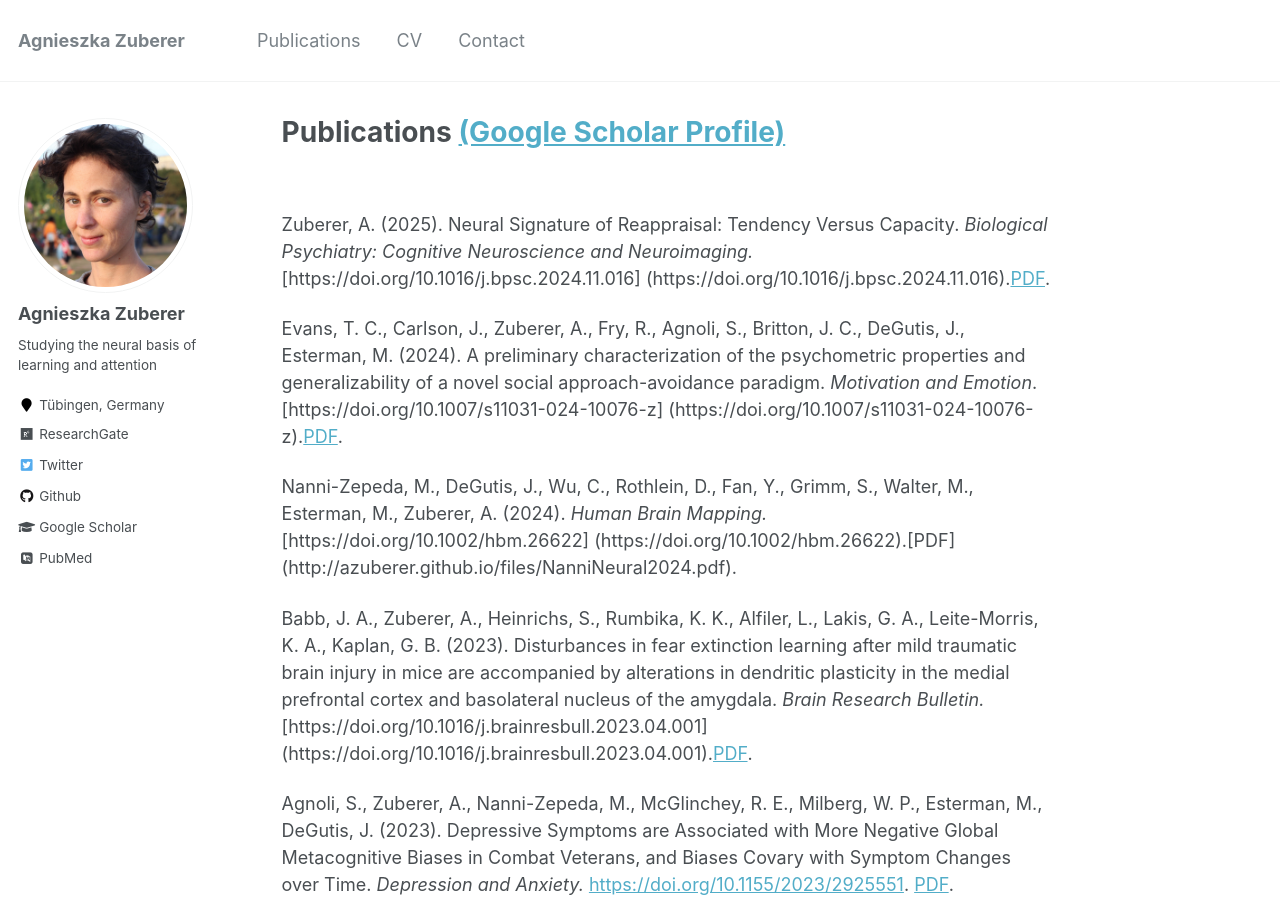
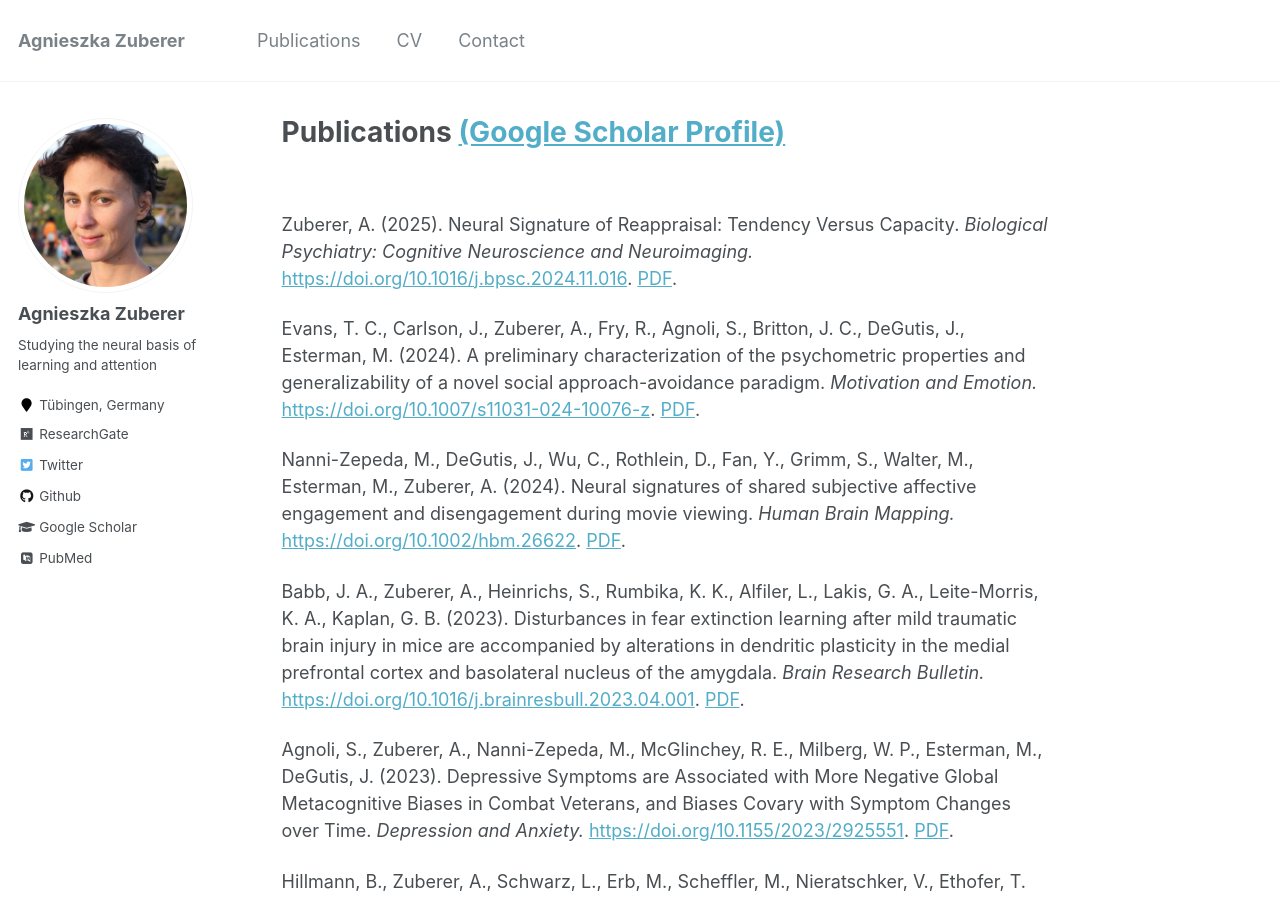
Before and after one commit to azuberer/azuberer.github.io, a Jekyll site: the page built from _pages/publications.md, in a window 1280 px wide and 900 px high. Built offline with Jekyll 4.4.1, drawn with Linux system fonts in a browser that asks for light colours; some web fonts are replaced.

Commit message:
Update publications.md

```diff
--- a/_pages/publications.md
+++ b/_pages/publications.md
@@ -5,22 +5,13 @@ author_profile: true
 ---
 <br>
 
-Zuberer, A. (2025). Neural Signature of Reappraisal: Tendency Versus Capacity. *Biological Psychiatry: Cognitive Neuroscience and Neuroimaging.*
-[https://doi.org/10.1016/j.bpsc.2024.11.016]
-(https://doi.org/10.1016/j.bpsc.2024.11.016).[PDF](http://azuberer.github.io/files/ZubererNeural2025.pdf).
+Zuberer, A. (2025). Neural Signature of Reappraisal: Tendency Versus Capacity. *Biological Psychiatry: Cognitive Neuroscience and Neuroimaging.* [https://doi.org/10.1016/j.bpsc.2024.11.016](https://doi.org/10.1016/j.bpsc.2024.11.016). [PDF](http://azuberer.github.io/files/ZubererNeural2025.pdf).
 
+Evans, T. C., Carlson, J., Zuberer, A., Fry, R., Agnoli, S., Britton, J. C., DeGutis, J., Esterman, M. (2024). A preliminary characterization of the psychometric properties and generalizability of a novel social approach-avoidance paradigm. *Motivation and Emotion.* [https://doi.org/10.1007/s11031-024-10076-z](https://doi.org/10.1007/s11031-024-10076-z). [PDF](http://azuberer.github.io/files/EvansPreliminary2024.pdf).
 
-Evans, T. C., Carlson, J., Zuberer, A., Fry, R., Agnoli, S., Britton, J. C., DeGutis, J., Esterman, M. (2024). A preliminary characterization of the psychometric properties and generalizability of a novel social approach-avoidance paradigm. *Motivation and Emotion*.
-[https://doi.org/10.1007/s11031-024-10076-z]
-(https://doi.org/10.1007/s11031-024-10076-z).[PDF](http://azuberer.github.io/files/EvansPreliminary2024.pdf).
+Nanni-Zepeda, M., DeGutis, J., Wu, C., Rothlein, D., Fan, Y., Grimm, S., Walter, M., Esterman, M., Zuberer, A. (2024). Neural signatures of shared subjective affective engagement and disengagement during movie viewing. *Human Brain Mapping.* [https://doi.org/10.1002/hbm.26622](https://doi.org/10.1002/hbm.26622). [PDF](http://azuberer.github.io/files/NanniNeural2024.pdf).
 
-Nanni-Zepeda, M., DeGutis, J., Wu, C., Rothlein, D., Fan, Y., Grimm, S., Walter, M., Esterman, M., Zuberer, A. (2024). *Human Brain Mapping.*
-[https://doi.org/10.1002/hbm.26622]
-(https://doi.org/10.1002/hbm.26622).[PDF]
-(http://azuberer.github.io/files/NanniNeural2024.pdf).
-
-Babb, J. A., Zuberer, A., Heinrichs, S., Rumbika, K. K., Alfiler, L., Lakis, G. A., Leite-Morris, K. A., Kaplan, G. B. (2023). Disturbances in fear extinction learning after mild traumatic brain injury in mice are accompanied by alterations in dendritic plasticity in the medial prefrontal cortex and basolateral nucleus of the amygdala. *Brain Research Bulletin.*[https://doi.org/10.1016/j.brainresbull.2023.04.001]
-(https://doi.org/10.1016/j.brainresbull.2023.04.001).[PDF](http://azuberer.github.io/files/BabbDisturbances2023.pdf).
+Babb, J. A., Zuberer, A., Heinrichs, S., Rumbika, K. K., Alfiler, L., Lakis, G. A., Leite-Morris, K. A., Kaplan, G. B. (2023). Disturbances in fear extinction learning after mild traumatic brain injury in mice are accompanied by alterations in dendritic plasticity in the medial prefrontal cortex and basolateral nucleus of the amygdala. *Brain Research Bulletin.* [https://doi.org/10.1016/j.brainresbull.2023.04.001](https://doi.org/10.1016/j.brainresbull.2023.04.001). [PDF](http://azuberer.github.io/files/BabbDisturbances2023.pdf).
 
 
 Agnoli, S., Zuberer, A., Nanni-Zepeda, M., McGlinchey, R. E., Milberg, W. P., Esterman, M., DeGutis, J. (2023). Depressive Symptoms are Associated with More Negative Global Metacognitive Biases in Combat Veterans, and Biases Covary with Symptom Changes over Time. *Depression and Anxiety.* [https://doi.org/10.1155/2023/2925551](https://doi.org/10.1155/2023/2925551). [PDF](http://azuberer.github.io/files/AgnoliDepressive2023.pdf).
```
